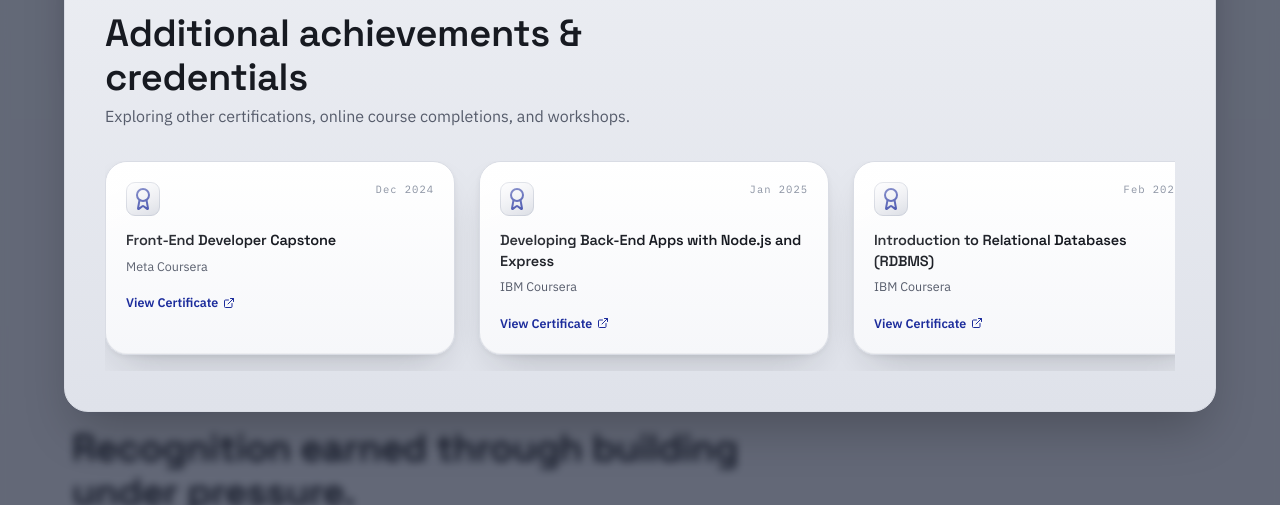
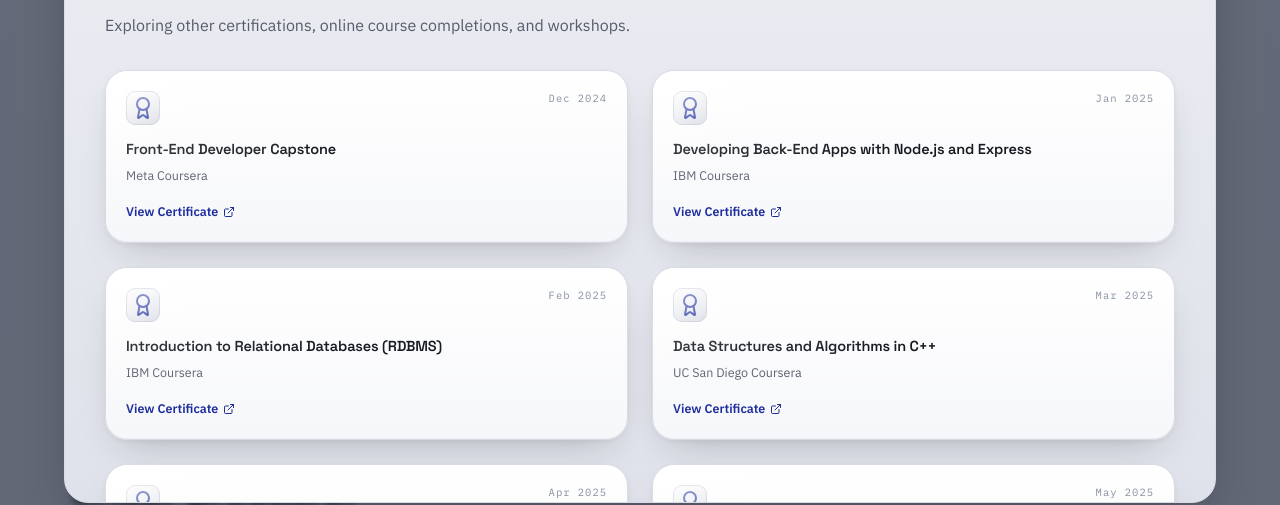
Before and after one commit to rishabhtcodes/Portfolio, a React (Vite) app: page / in a window 1280 px wide. Both pictures are taken after a click on the button "Show More Certificates". Shown: the part 5267-5772 px from the top of the page. Built offline with nearby package versions, Linux system fonts and the light colour scheme; no server answers.

Commit message:
feat: add Certificates section component with modal for overflow items

```diff
--- a/src/components/Certificates.jsx
+++ b/src/components/Certificates.jsx
@@ -109,17 +109,17 @@ export default function Certificates({ certificates }) {
                 <p className="section-desc mt-1">Exploring other certifications, online course completions, and workshops.</p>
               </div>
 
-              {/* Floating Row of remaining certificates (right scrollable) */}
-              <div className="flex flex-row flex-nowrap gap-6 overflow-x-auto pb-4 custom-scrollbar-horizontal items-stretch">
+              {/* Grid of remaining certificates (2 columns, vertical scroll) */}
+              <div className="grid grid-cols-1 md:grid-cols-2 gap-6">
                 {otherCerts.map((cert, index) => {
                   const Icon = resolvePortfolioIcon(cert.icon);
                   return (
                     <motion.article
                       key={cert.title}
-                      initial={{ opacity: 0, x: 20 }}
-                      animate={{ opacity: 1, x: 0 }}
+                      initial={{ opacity: 0, y: 20 }}
+                      animate={{ opacity: 1, y: 0 }}
                       transition={{ duration: 0.3, delay: index * 0.05 }}
-                      className="panel cert-card w-[295px] sm:w-[350px] flex-shrink-0"
+                      className="panel cert-card"
                     >
                       <div className="cert-top">
                         <div className="cert-icon">
```
